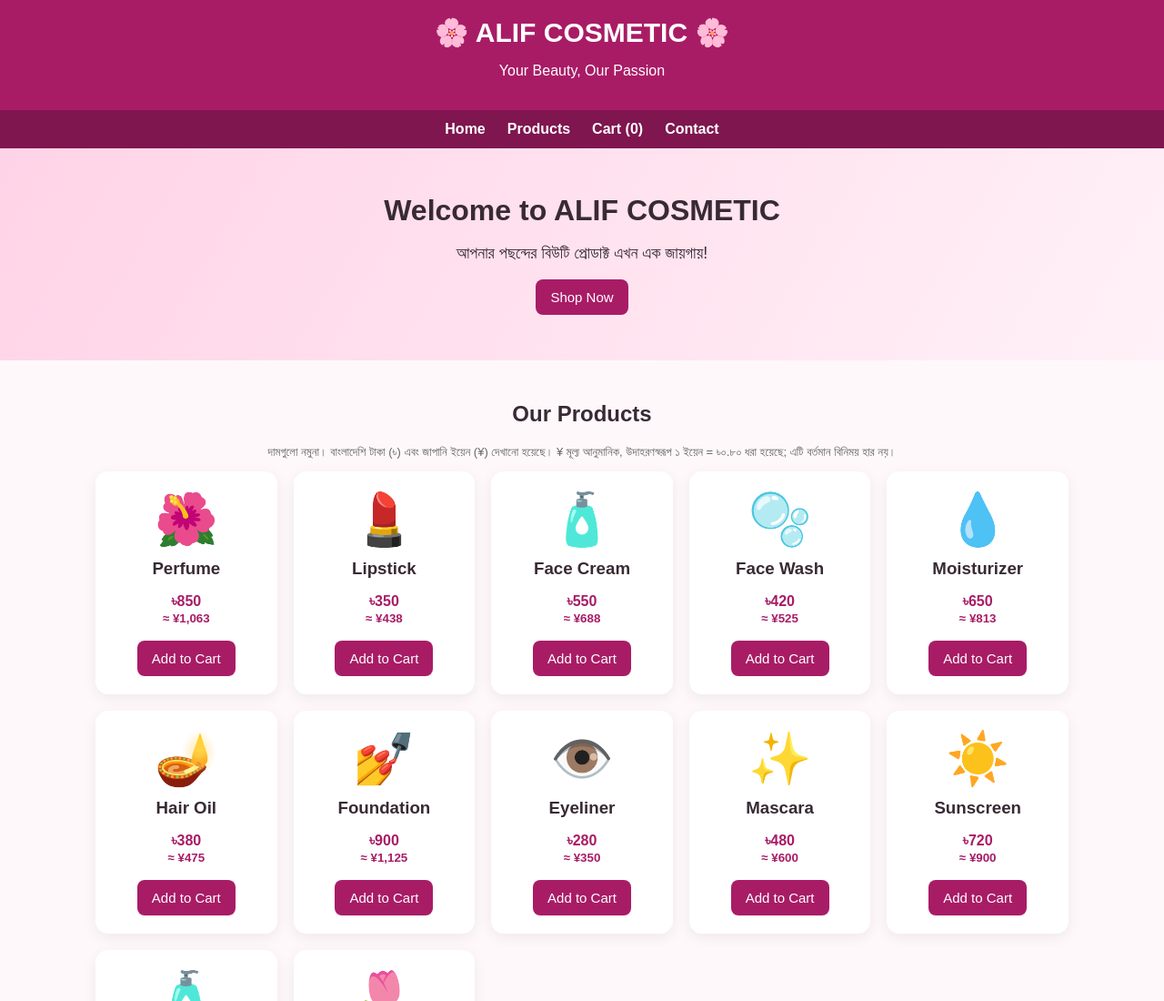
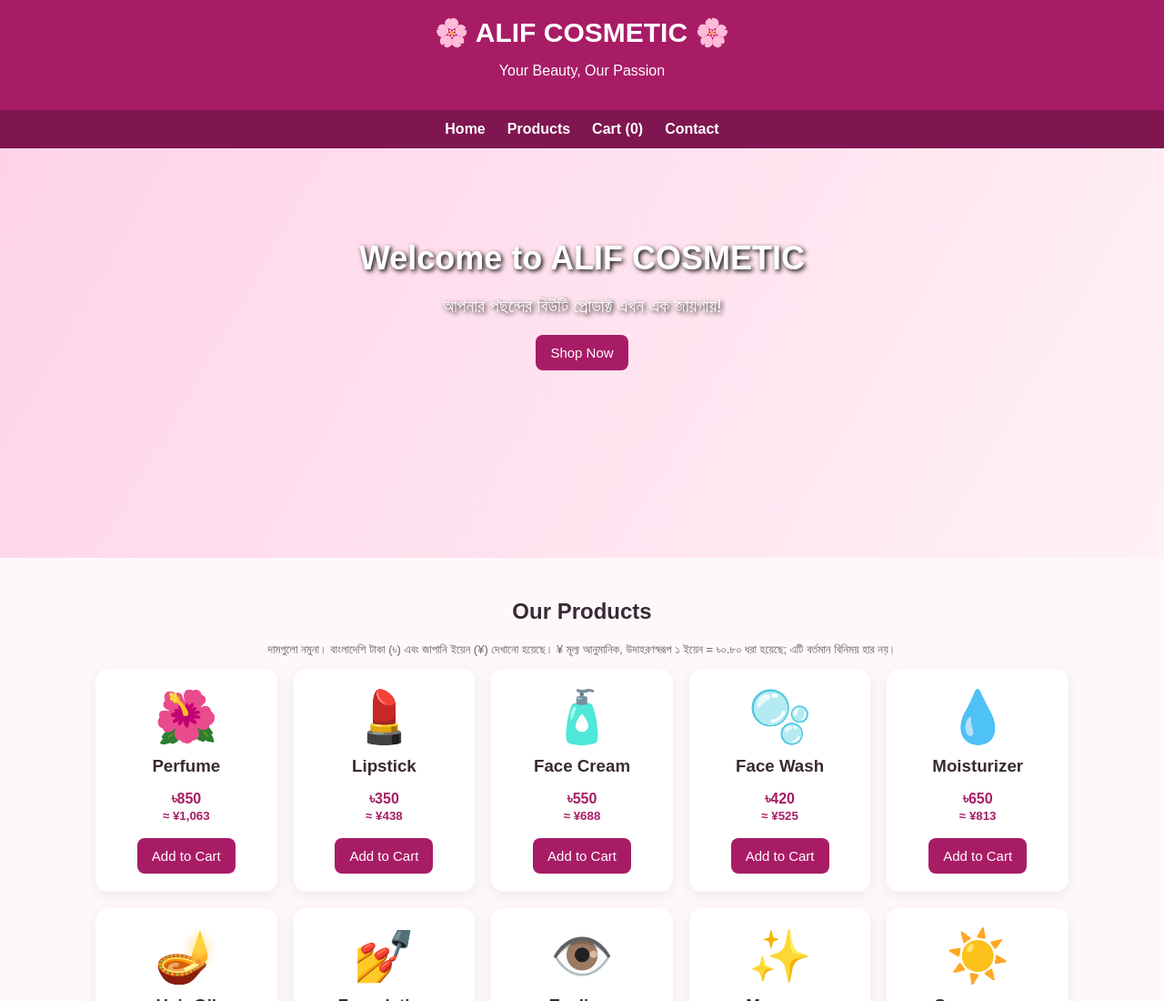
Before and after one commit to alifcosmatic/Alif-Cosmetics-, a plain HTML site: page index.html in a window 1280 px wide. Shown: the top 1100 px of the page at 91% size. Drawn offline with Linux system fonts and the light colour scheme.

Commit message:
Correct hero class and background image styles
Fix CSS class names and correct background image properties.

```diff
--- a/index.html
+++ b/index.html
@@ -5,7 +5,7 @@
 <title>ALIF COSMETIC | Beauty Store</title>
 <style>
 *{box-sizing:border-box}body{margin:0;font-family:Arial,sans-serif;background:#fff8fb;color:#382a34}header{background:#a81c66;color:white;padding:18px;text-align:center}header h1{margin:0;font-size:30px}nav{background:#7f164f;text-align:center;padding:12px}nav a{color:white;margin:0 12px;text-decoration:none;font-weight:bold}.hero{text-align:center;padding:50px 16px;background:linear-gradient(120deg,#ffd3e7,#fff1f7)}.hero h2{font-size:32px;margin:0 0 12px}.hero p{font-size:18px}.container{max-width:1100px;margin:auto;padding:25px 15px}h2{text-align:center}.grid{display:grid;grid-template-columns:repeat(auto-fit,minmax(190px,1fr));gap:18px}.card{background:white;border-radius:14px;box-shadow:0 4px 15px #0001;text-align:center;padding:20px}.icon{font-size:56px}.card h3{margin:10px 0}.price{font-weight:bold;color:#a81c66}button{border:0;border-radius:8px;background:#a81c66;color:white;padding:11px 16px;cursor:pointer;font-size:15px}button:hover{background:#7f164f}.cart{background:white;border-radius:12px;padding:20px;box-shadow:0 4px 15px #0001}.cart li{margin:9px 0}.muted{color:#777}footer{text-align:center;background:#7f164f;color:white;padding:25px;margin-top:35px}input{padding:10px;border:1px solid #ddd;border-radius:8px;width:100%;max-width:350px;margin:6px 0} .small{font-size:13px;color:#666}
-hero{
+.hero{
   backround-imager: url('IMG_5367.jpeg');
   backround-size: cover;
   backround-position: center;
@@ -14,12 +14,12 @@ hero{
   padding: 100px 20px;
   text-align: center;
 }
-  hero h2 {
+  .hero h2 {
     color: white;
     font-size: 36px;
     text-shadow: 2px 2px 5px black;
   }
-  hero p {
+  .hero p {
     color:white;
     font-size: 20px;
     text-shadow: 2px 2px 5px black;
```
